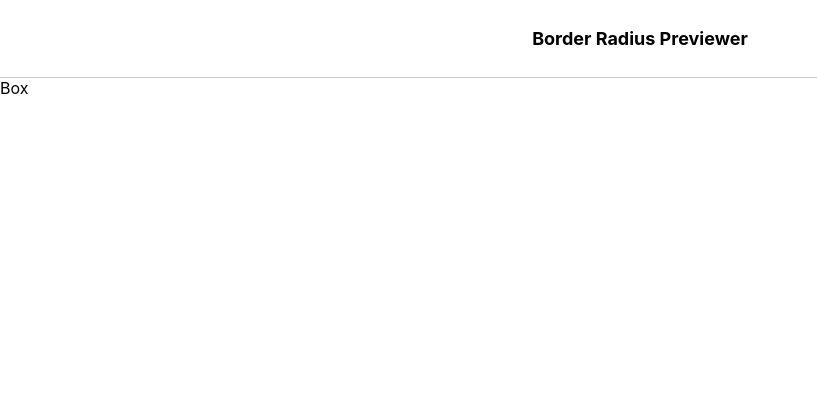
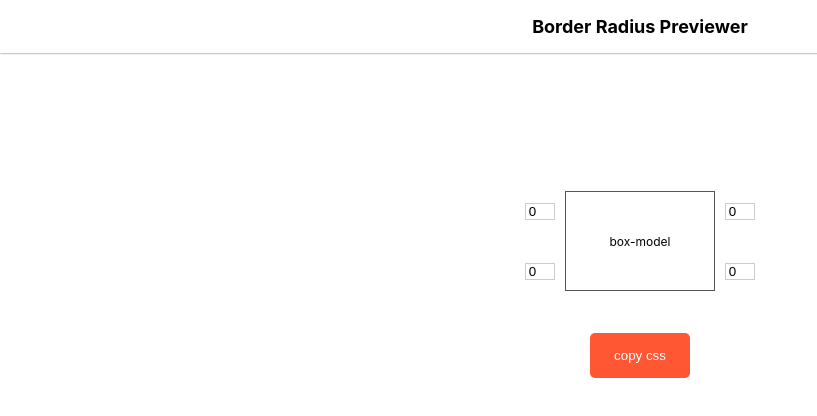
Before and after one commit to erikalbuquerque/border_radius_previewer, a React (Create React App) app: page / in a window 1280 px wide. Shown: the top 416 px of the page, without its empty margins (0-817 px from the left). Built offline with nearby package versions, Linux system fonts and the light colour scheme.

Commit message:
added the main elements in the DOM and the style

```diff
--- a/src/App.js
+++ b/src/App.js
@@ -8,9 +8,28 @@ function App() {
         <h1>Border Radius Previewer</h1>
       </header>
 
+      <div className="content">
 
-      <div className="content">
-         <div>Box</div>
+         <div className="box">
+
+           <div className="inputs">
+             <input type="number" value="0"/>
+             <input type="number" value="0"/>
+           </div>
+
+           <div className="box-model">
+             <span>box-model</span>
+           </div>
+
+           <div className="inputs">
+             <input type="number" value="0"/>
+             <input type="number" value="0"/>
+           </div>
+
+         </div>
+
+          <button>copy css</button>
+
       </div>
     </div>
   );
--- a/src/index.css
+++ b/src/index.css
@@ -1,3 +1,8 @@
+*{
+ margin: 0;
+ padding: 0;
+ box-sizing: border-box;
+}
 body {
   margin: 0;
   font-family: -apple-system, BlinkMacSystemFont, 'Segoe UI', 'Roboto', 'Oxygen',
@@ -15,13 +20,64 @@ code {
 }
 
 .main{
+  display: flex;
   flex-direction:column;
+  position: relative;
 }
 header {
   padding:16px;
-  border-bottom: 1px solid #ccc;
+  box-shadow: 0 0 2px #555;
 }
 header h1 {
   font-size:18px;
   text-align:center;
 }
+.content, .box{
+  display: flex;
+  flex-direction: column;
+  padding:32px;
+  align-self: center;
+  margin-top: 32px;
+}
+.box {
+  flex-direction: row;
+}
+.inputs{
+  display: flex;
+  flex-direction: column;
+  justify-content: space-around;
+}
+.box-model{
+  margin: 10px;
+  margint-top:0px;
+  padding:16px;
+  border:1px solid #555;
+  min-width:150px;
+  height: 100px;
+  display: flex;
+  justify-content: center;
+  align-items: center;
+}
+.box-model span{
+  font-size:12px;
+}
+input[type="number"]{
+  width: 30px;
+  text-align:center;
+  border: 1px solid #ccc;
+}
+input[type="number"]:focus{
+ outline: none;
+ border:1px solid #FF5733;
+}
+
+button{
+ width: 100px;
+ border: none;
+ background-color: #FF5733;
+ padding: 15px 3px;
+ align-self: center;
+ color: #fff;
+ outline:none;
+ border-radius: 5px;
+}
```
